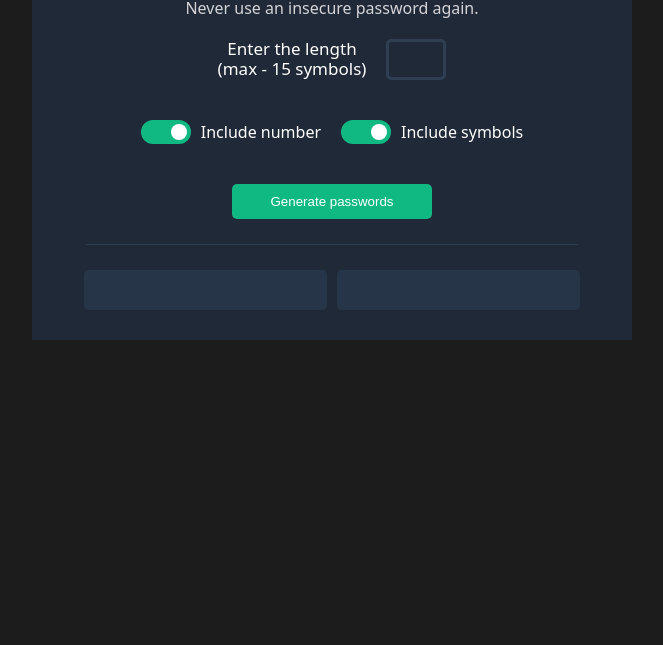
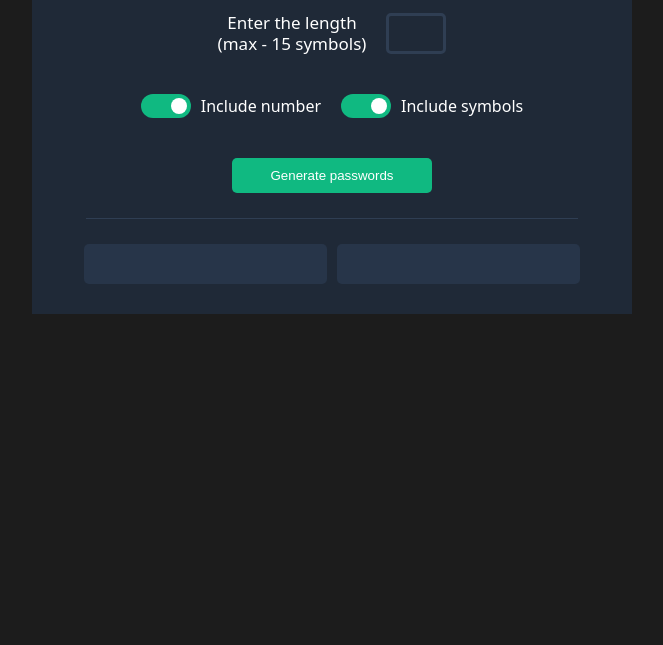
Before and after one commit to POHAIDA/password_generator, a plain HTML site: page index.html in a window 1280 px wide. Shown: the part 257-902 px from the top of the page, without its empty margins (308-971 px from the left). Before the commit the page ends 800 px from the top, so only its background shows below. Drawn offline with Linux system fonts and the light colour scheme.

Commit message:
change margin top for container

```diff
--- a/style.css
+++ b/style.css
@@ -6,6 +6,7 @@
 
 body {
     background-color: #1C1C1C;
+    height: 100%;
     font-family: system-ui, -apple-system, BlinkMacSystemFont, 'Segoe UI', Roboto, Oxygen, Ubuntu, Cantarell, 'Open Sans', 'Helvetica Neue', sans-serif;
 }
 
@@ -16,7 +17,7 @@ body {
     margin: 20px;
     max-width: 600px;
     margin: 0 auto;
-    margin-top:10%;
+    margin-top:8%;
     display: flex;
     flex-direction: column;
     align-items: center;
```
